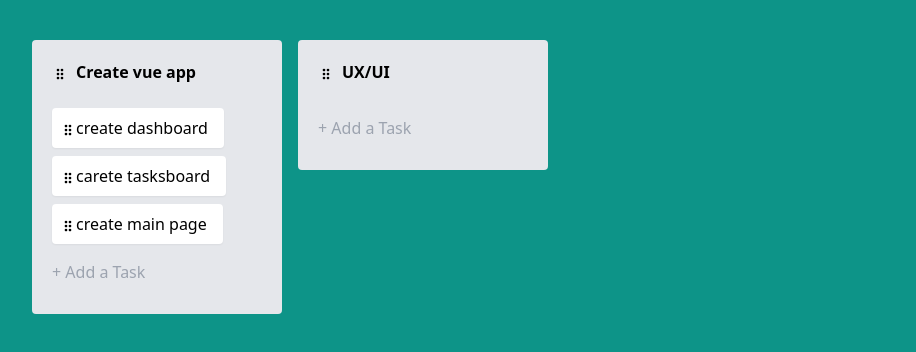
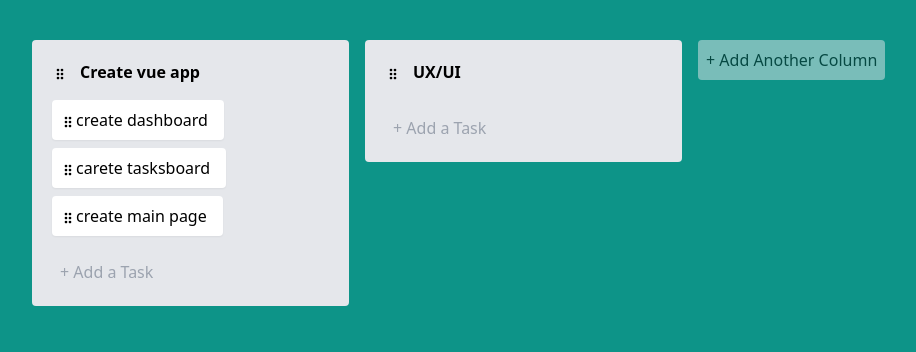
Before and after one commit to Olkens/studyo-frontend, a Nuxt app: page / in a window 1280 px wide. Shown: the top 352 px of the page, without its empty margins (8-924 px from the left). Built offline with nearby package versions, Linux system fonts and the light colour scheme.

Commit message:
new column funcnionalty

```diff
--- a/components/Board.vue
+++ b/components/Board.vue
@@ -1,21 +1,24 @@
 <template>
-    <div>
-        <draggable v-model="columns" group="columns" item-key="id" class="flex gap-4 overflow-x-auto items-start"
-            :animation="250" handle=".drag-handle">
+    <div class="flex items-start overflow-x-auto gap-4">
+        <draggable v-model="columns" group="columns" item-key="id" class="flex gap-4 items-start" :animation="250"
+            handle=".drag-handle">
 
             <template #item="{ element: column }: { element: Column }">
                 <div class="bg-gray-200 column p-5 rounded min-w-[250px]">
 
-                    <header class="flex gap-2">
+                    <header class="flex gap-2 mb-4 font-bold">
                         <DragHandle />
-                        <h2 class="font-bold mb-6">{{ column.title }}</h2>
+                        <input class="title-input bg-transparent focus:bg-white rounded px-1 w-4/5"
+                            @keyup.enter="($event.target as HTMLInputElement).blur()" type="text" v-model="column.title" />
                     </header>
 
-                    <draggable v-model="column.tasks" :group="{name: 'tasks', pull: alt ? 'clone' : true}" item-key="id" :animation="250" handle=".drag-handle">
+                    <draggable v-model="column.tasks" :group="{ name: 'tasks', pull: alt ? 'clone' : true }" item-key="id"
+                        :animation="250" handle=".drag-handle">
 
                         <template #item="{ element: task }: { element: Task }">
                             <div class="flex gap-2">
-                                <BoardTasks :task="task" />
+                                <BoardTask :task="task"
+                                    @delete="column.tasks = column.tasks.filter((t) => t.id !== $event)" />
                             </div>
 
                         </template>
@@ -23,14 +26,15 @@
                     </draggable>
 
                     <footer>
-                        <NewTask @add="column.tasks.push($event)"/>
+                        <NewTask @add="column.tasks.push($event)" />
                     </footer>
 
                 </div>
             </template>
 
         </draggable>
-
+        <button @click="createColumn" class="bg-gray-200 whitespace-nowrap p-2 rounded opacity-50">+ Add Another
+            Column</button>
     </div>
 </template>
 
@@ -69,6 +73,18 @@ const columns = ref<Column[]>([
 ])
 
 const alt = useKeyModifier('Alt')
+
+function createColumn() {
+    const column: Column = {
+        id: nanoid(),
+        title: "",
+        tasks: []
+    }
+    columns.value.push(column);
+    nextTick(() => {
+        (document.querySelector(".column:last-of-type .title-input") as HTMLInputElement).focus()
+    })
+}
 </script>
 
 <style lang="scss" scoped></style>
--- /dev/null
+++ b/components/BoardTask.vue
@@ -0,0 +1,48 @@
+<template>
+    <div :title="task.createdAt.toLocaleDateString()"
+        class="task bg-white p-2 pr-4 mb-2 rounded shadow-sm max-w-[250px] flex"
+        @focus="focused = true"
+        @blur="focused = false" tabindex="0">
+        <DragHandle /> <span>{{ task.title }}</span>
+    </div>
+</template>
+
+<script setup lang="ts">
+import type { Task, ID } from '~~/types'
+
+const props = defineProps<{
+    task: Task;
+}>()
+
+const emit = defineEmits<{
+    (e: "delete", payload: ID): void
+}>()
+
+const focused = ref(false);
+onKeyStroke("Backspace", (e) => {
+    if (focused.value) {
+        emit("delete", props.task.id)
+    }
+})
+</script>
+
+<style>
+.sortable-drag .task {
+    transform: rotate(3deg)
+}
+
+.sortable-ghost .task {
+    position: relative;
+
+}
+
+.sortable-ghost .task::after {
+    content: '';
+    @apply absolute top-0 bottom-0 left-0 right-0 bg-slate-300 rounded
+}
+
+.task:focus, .task:focus-visible {
+    @apply outline-gray-700 !important;
+    outline: gray auto 1px;
+}
+</style>
--- a/components/BoardTasks.vue
+++ /dev/null
@@ -1,37 +0,0 @@
-<template>
-    <div :title="task.createdAt.toLocaleDateString()" class="task bg-white p-2 pr-4 mb-2 rounded shadow-sm max-w-[250px] flex"
-    @focused="focused = true"
-    @blur="focused = false"
-    tabindex="0"
-    >
-        <DragHandle /> <span>{{ task.title }}</span>
-    </div>
-</template>
-
-<script setup lang="ts">
-import type { Task } from '~~/types'
-
-const focused = ref(false);
-
-
-defineProps<{
-    task: Task;
-}>()
-
-</script>
-
-<style>
-.sortable-drag .task {
-    transform: rotate(3deg)
-}
-
-.sortable-ghost .task {
-    position: relative;
-
-}
-
-.sortable-ghost .task::after {
-    content: '';
-    @apply absolute top-0 bottom-0 left-0 right-0 bg-slate-300 rounded
-}
-</style>
--- a/components/NewTask.vue
+++ b/components/NewTask.vue
@@ -4,7 +4,7 @@
         v-model = "title"
         @keydown.tab="createTask"
         @keyup.enter="createTask"
-        class="focus:bg-white focus:shadow resize-none rounded w-full bg-transparent mt-2"
+        class="focus:bg-white focus:shadow resize-none rounded w-full bg-transparent mt-2 p-2 overflow-hidden"
         :class="{
             'h-7': !focused,
             'h-20': focused,
```
